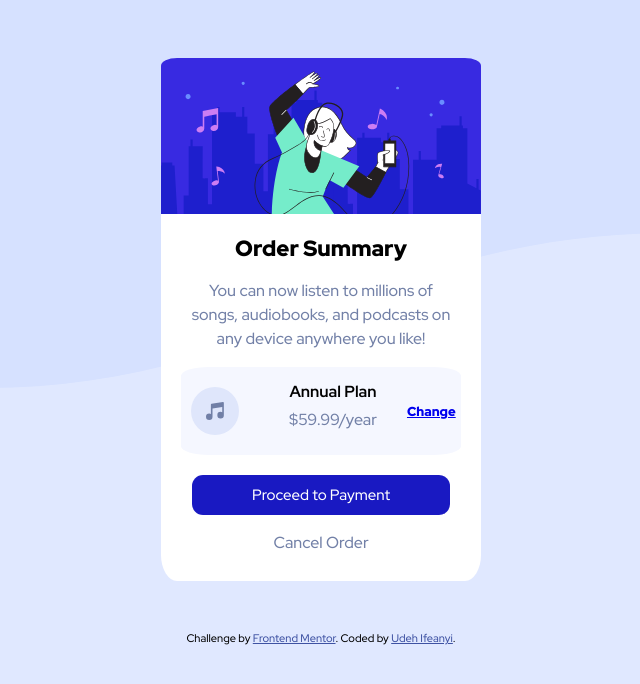
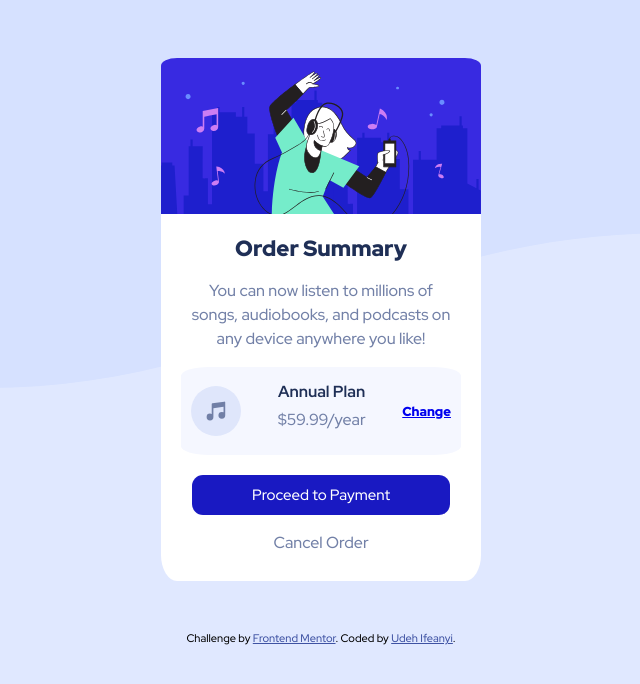
Before and after one commit to Ifescohub/order-summary, a plain HTML site: page index.html in a window 1280 px wide. Shown: the whole page, without its empty margins (319-959 px from the left). Drawn offline with Linux system fonts and the light colour scheme.

Commit message:
Update styles.css

```diff
--- a/styles.css
+++ b/styles.css
@@ -15,11 +15,13 @@ body{
 h1{
     font-size: 22px;
     font-weight: 900;
+    color: hsl(223, 47%, 23%);
 }
 
 h2{
     font-size: 16px;
     font-weight: 700;
+    color: hsl(223, 47%, 23%);
 }
 
 p{
@@ -59,19 +61,16 @@ p{
 
 .plan{
     display: flex;
-    place-items: center;
     background-color: hsl(225, 100%, 98%);
     margin: 10px 20px 20px;
     padding: 2px 10px;
     border-radius: 10%;
+    flex-direction: row;
+    justify-content: space-between;
+    align-items: center;
 }
 
 .plan-description{
-
-    flex-direction: row;
-    place-items: center;
-    margin-left: 50px;
-    margin-right: 30px;
     line-height: 0px;
     padding-top: 10px;
     padding-bottom: 5px;
```
